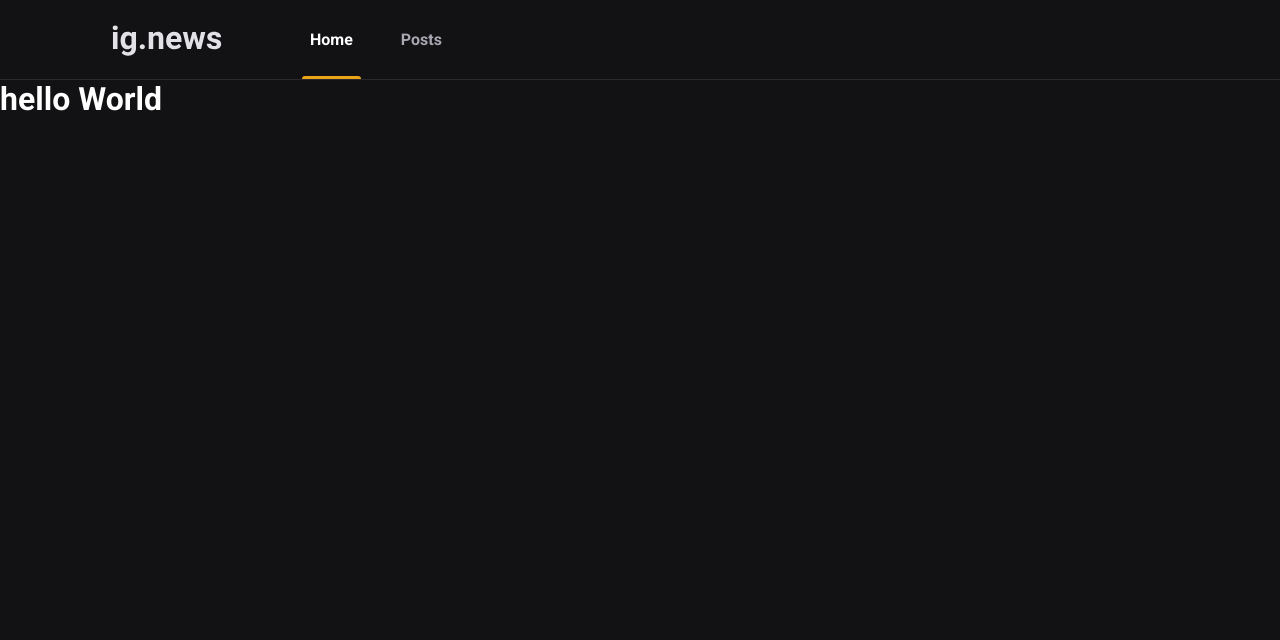
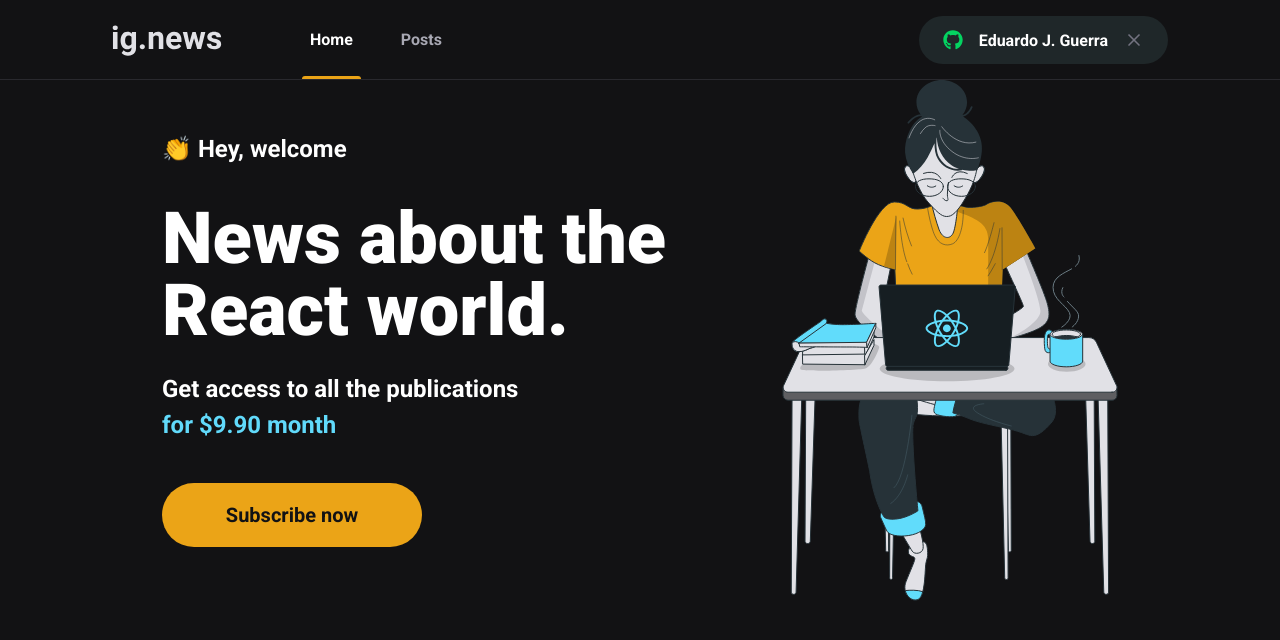
Before and after one commit to edujguerra/ignews, a Next.js app: page / in a window 1280 px wide. Shown: the top 640 px of the page. Built offline with nearby package versions, Linux system fonts and the light colour scheme.

Commit message:
seção 3 - 4

```diff
--- a/package.json
+++ b/package.json
@@ -17,6 +17,7 @@
     "next": "13.0.3",
     "react": "18.2.0",
     "react-dom": "18.2.0",
+    "react-icons": "^4.6.0",
     "sass": "^1.56.1",
     "typescript": "^4.8.4"
   }
--- a/src/components/Header/index.tsx
+++ b/src/components/Header/index.tsx
@@ -1,3 +1,4 @@
+import { SignInButton } from '../SignInButton';
 import styles from './styles.module.scss';
 
 export function Header() {
@@ -9,6 +10,8 @@
                     <a className={styles.active}>Home</a>
                     <a>Posts</a>
                 </nav>
+
+                <SignInButton/>
             </div>
         </header>
     )
--- a/src/components/Header/styles.module.scss
+++ b/src/components/Header/styles.module.scss
@@ -52,4 +52,8 @@
         }
 
     }
+
+    button {
+        margin-left: auto;
+    }
 }
--- /dev/null
+++ b/src/components/SignInButton/index.tsx
@@ -0,0 +1,24 @@
+import styles from './styles.module.scss';
+import { FaGithub} from 'react-icons/fa';
+import { FiX } from 'react-icons/fi';
+export function SignInButton () {
+    const isUserLoggedIn = true;
+    return isUserLoggedIn ? (
+            <button
+                type="button"
+                className={styles.signInButton}
+            >
+                <FaGithub color="#04d361"/>
+                Eduardo J. Guerra
+                <FiX color="#737380" className={styles.closeIcon} />
+            </button>
+        ) : (
+            <button
+                type="button"
+                className={styles.signInButton}
+            >
+                <FaGithub  color="#eba417"/>
+                SigIn with GitHub
+            </button>
+        );
+}
--- /dev/null
+++ b/src/components/SignInButton/styles.module.scss
@@ -0,0 +1,31 @@
+.signInButton {
+    height: 3rem;
+    border-radius: 3rem;
+    background: var(--gray-850);
+    border: 0;
+    padding: 0 1.5rem;
+
+    display: flex;
+    align-items: center;
+    justify-content: center;
+    color: var(--white);
+
+    svg {
+        width: 20px;
+        height: 20px;
+    }
+
+    svg:first-child {
+        margin-right: 1rem;
+    }
+
+    svg.closeIcon {
+        margin-left: 1rem;
+    }
+
+    transition: filter 0.2s;
+
+    &:hover {
+        filter: brightness(0.8);
+    }
+}
--- /dev/null
+++ b/src/components/SubscribeButton/index.tsx
@@ -0,0 +1,11 @@
+import styles from './styles.module.scss';
+
+export function SubscribeButton(){
+    return (
+        <button
+            type="button"
+            className={styles.subscribeButton}>
+            Subscribe now
+        </button>
+    )
+}
--- /dev/null
+++ b/src/components/SubscribeButton/styles.module.scss
@@ -0,0 +1,18 @@
+.subscribeButton {
+    width: 260px;
+    height: 4rem;
+    border: 0;
+    border-radius: 2rem;
+    background-color: var(--yellow-500);
+    color: var(--gray-900);
+    font-size: 1.25rem;
+    font-weight: bold;
+
+    display: flex;
+    align-items: center;
+    justify-content: center;
+
+    &:hover{
+        filter:brightness(0.8);
+    }
+}
--- /dev/null
+++ b/src/pages/home.module.scss
@@ -0,0 +1,44 @@
+.contentContainer {
+    max-width: 1020px;
+    margin: 0 auto;
+    padding: 0 2rem;
+    height: calc(100wh - 5rem);
+    display: flex;
+    align-items: center;
+    justify-content: space-between;
+}
+
+.hero {
+    max-width: 600px;
+
+    > span {
+        font-size: 1.5rem;
+        font-weight: bold;
+    }
+
+    h1 {
+        font-size: 4.5rem;
+        line-height: 4.5rem;
+        font-weight: 900;
+        margin-top: 2.5rem;
+
+        span {
+            color: --var(--cyan-500);
+        }
+    }
+
+    p {
+        font-size: 1.5rem;
+        line-height: 2.25rem;
+        margin-top: 1.5rem;
+
+        span {
+            font-weight: bold;
+            color: var(--cyan-500);
+        }
+    }
+
+    button {
+        margin-top: 2.5rem;
+    }
+}
--- a/src/pages/index.tsx
+++ b/src/pages/index.tsx
@@ -1,15 +1,27 @@
-import Head from 'next/head'
+import Head from 'next/head';
+import styles from './home.module.scss';
+import { SubscribeButton } from '../components/SubscribeButton';
 
 export default function Home() {
   return (
     <>
       <Head>
-        <title>Inicio | ig.news</title>
+        <title>Home | ig.news</title>
       </Head>
 
-      <h1>
-        hello <span>World</span>
-      </h1>
+      <main className={styles.contentContainer}>
+        <section className={styles.hero}>
+          <span>👏 Hey, welcome</span>
+          <h1>News about the <span>React</span> world.</h1>
+          <p>
+            Get access to all the publications <br/>
+            <span>for $9.90 month</span>
+          </p>
+          <SubscribeButton/>
+        </section>
+
+        <img src="/images/avatar.svg" alt="Girl coding"></img>
+      </main>
     </>
   )
 }
--- a/src/styles/global.scss
+++ b/src/styles/global.scss
@@ -9,6 +9,7 @@
     --gray-50: #e1e1e6;
     --gray-300: #a8a8b3;
     --gray-800: #29292e;
+    --gray-850: #1f2729;
     --gray-900: #121214;
 
     --cyan-500: #61dafb;
```
Also changed, not shown: 1 other file (tests, documents, lock files or other folders).
